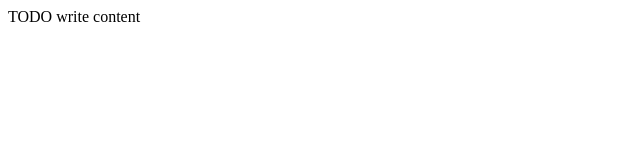
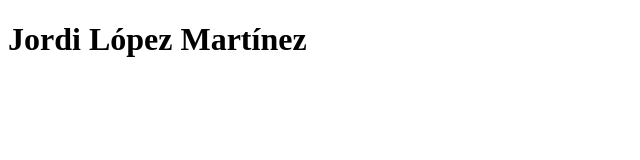
Before and after one commit to jordilop-ioc/CreacioDigital, a plain HTML site: page public_html/index.html in a window 1280 px wide. Shown: the whole page, without its empty margins (0-640 px from the left). Drawn offline with Linux system fonts and the light colour scheme.

Commit message:
Versió 1.1 del projecte web CreacióDigital

```diff
--- a/public_html/index.html
+++ b/public_html/index.html
@@ -5,11 +5,11 @@ Click nbfs://nbhost/SystemFileSystem/Templates/Other/html.html to edit this temp
 -->
 <html>
     <head>
-        <title>TODO supply a title</title>
+        <title>Jordi López Martínez</title>
         <meta charset="UTF-8">
         <meta name="viewport" content="width=device-width, initial-scale=1.0">
     </head>
     <body>
-        <div>TODO write content</div>
+        <h1>Jordi López Martínez</h1>
     </body>
 </html>
```
